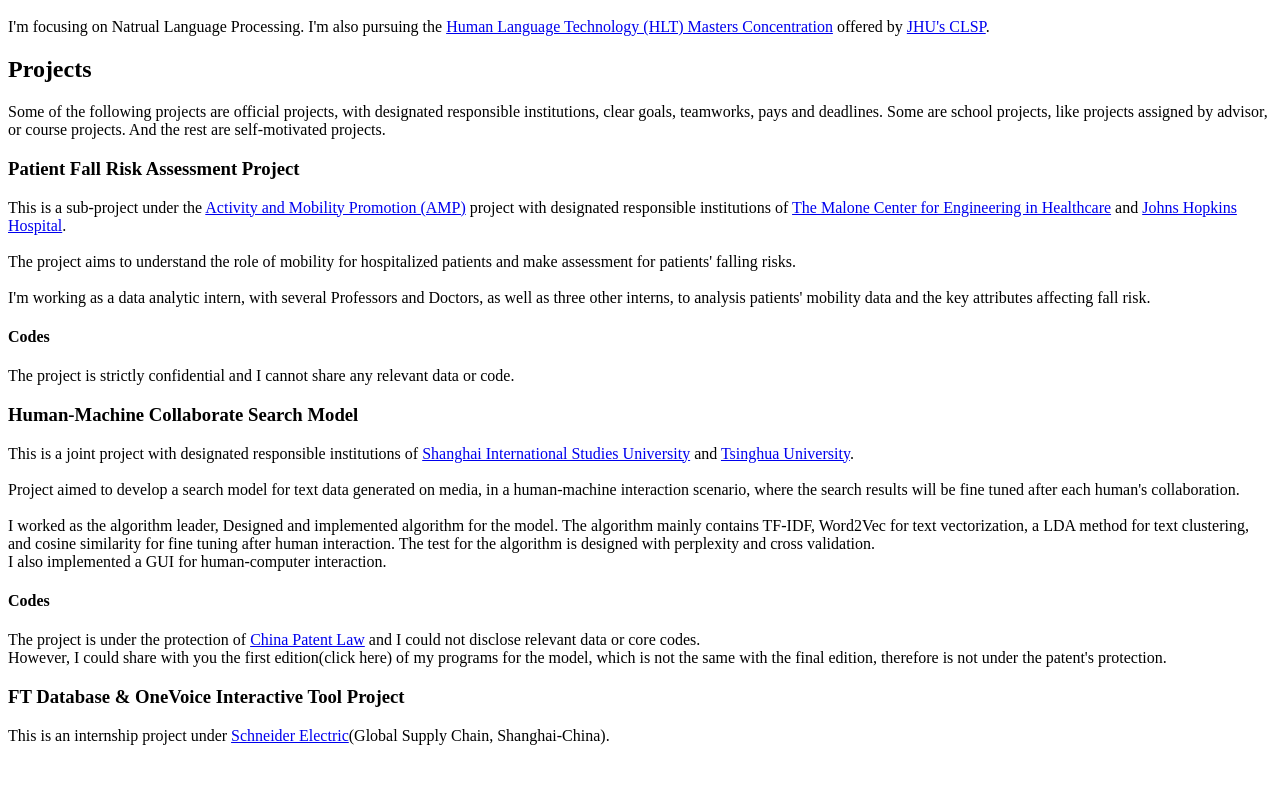
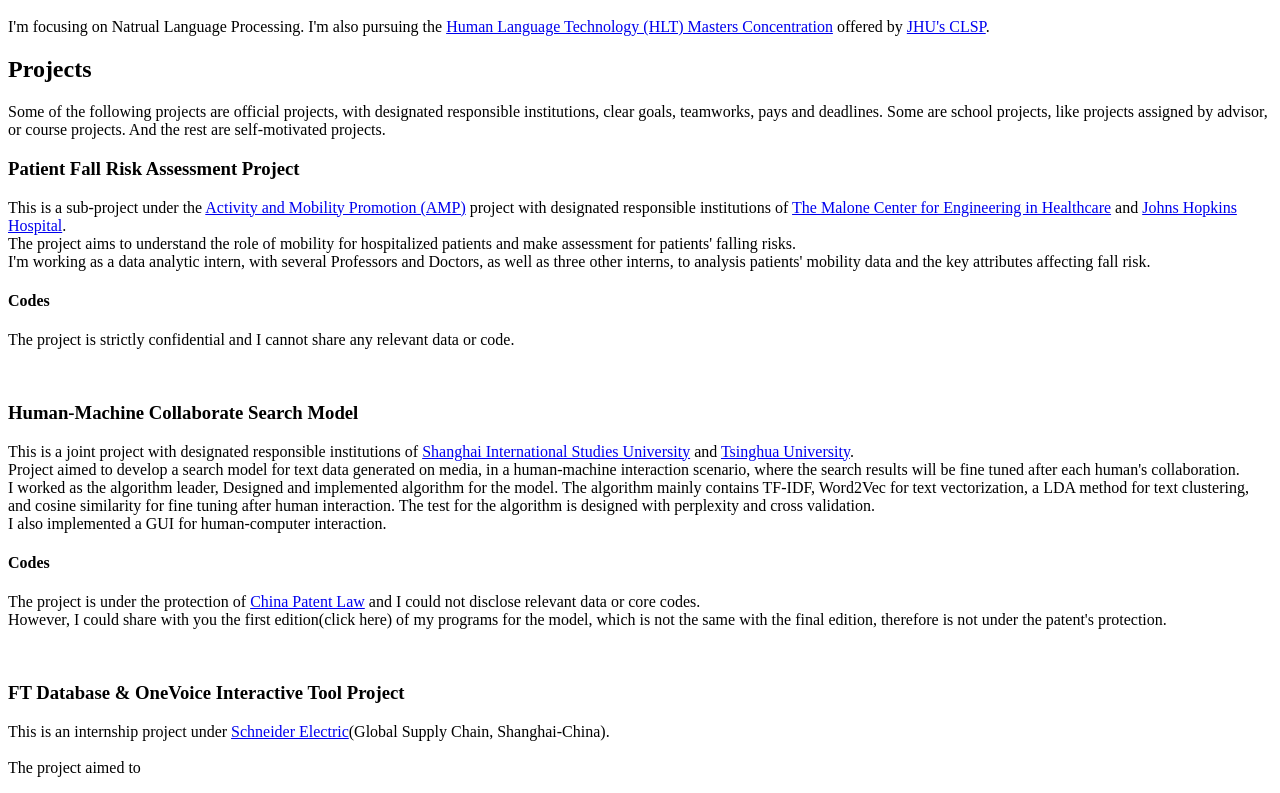
Before and after one commit to ZhangChiMasterCheif/ZhangChiMasterCheif.github.io, a plain HTML site: page index.html in a window 1280 px wide. Shown: the part 506-1299 px from the top of the page. Drawn offline with Linux system fonts and the light colour scheme.

Commit message:
Update index.html

```diff
--- a/index.html
+++ b/index.html
@@ -40,20 +40,20 @@
       This is a sub-project under the
        <A HREF="https://www.hopkinsmedicine.org/physical_medicine_rehabilitation/education_training/amp/">Activity and Mobility Promotion (AMP)</A> project
        with designated responsible institutions of <A HREF="https://malonecenter.jhu.edu/">The Malone Center for Engineering in Healthcare</A>
-       and <A HREF="https://www.hopkinsmedicine.org/research/">Johns Hopkins Hospital</A>. <br><br>
-      The project aims to understand the role of mobility for hospitalized patients and make assessment for patients' falling risks.<br><br>
+       and <A HREF="https://www.hopkinsmedicine.org/research/">Johns Hopkins Hospital</A>. <br>
+      The project aims to understand the role of mobility for hospitalized patients and make assessment for patients' falling risks.<br>
       I'm working as a data analytic intern, with several Professors and Doctors, as well as three other interns, to analysis patients' mobility data and the key attributes affecting fall risk.
     </p>
     <h4>Codes</h4>
      <p>
        The project is strictly confidential and I cannot share any relevant data or code.
-     </p>
+     </p><br>
    <h3>Human-Machine Collaborate Search Model</h3>
     <p>
       This is a joint project with designated responsible institutions of <A HREF="http://en.shisu.edu.cn/"> Shanghai International Studies University</A>
-       and <A HREF="https://www.tsinghua.edu.cn/en/">Tsinghua University</A>. <br><br>
+       and <A HREF="https://www.tsinghua.edu.cn/en/">Tsinghua University</A>. <br>
       Project aimed to develop a search model for text data generated on media, in a human-machine interaction scenario,
-       where the search results will be fine tuned after each human's collaboration. <br><br>
+       where the search results will be fine tuned after each human's collaboration. <br>
       I worked as the algorithm leader, Designed and implemented algorithm for the model. The algorithm mainly contains TF-IDF, Word2Vec for text vectorization,
        a LDA method for text clustering, and cosine similarity for fine tuning after human interaction. The test for the algorithm is designed with perplexity and cross validation.
       <br>I also implemented a GUI for human-computer interaction.
@@ -63,11 +63,11 @@
        The project is under the protection of <A HREF="http://www.npc.gov.cn/npc/c30834/202011/82354d98e70947c09dbc5e4eeb78bdf3.shtml">China Patent Law</A>
         and I could not disclose relevant data or core codes.<br>
        However, I could share with you the first edition(click here) of my programs for the model, which is not the same with the final edition, therefore is not under the patent's protection.
-     </p>
+     </p><br>
    <h3>FT Database & OneVoice Interactive Tool Project</h3>
     <p>
       This is an internship project under <A HREF="https://www.schneider-electric.cn/zh/">Schneider Electric</A>(Global Supply Chain, Shanghai-China).<br><br>
-
+      The project aimed to
 
     </p>
 </Body>
```
